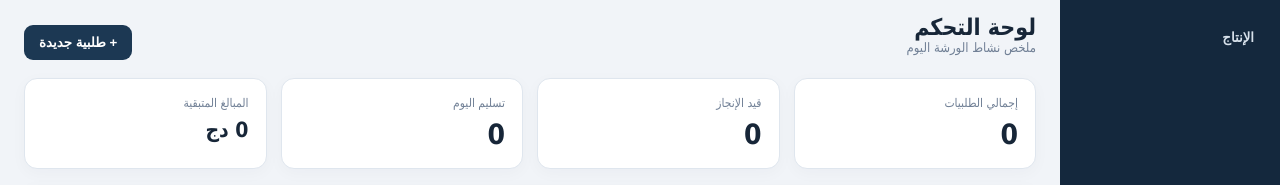
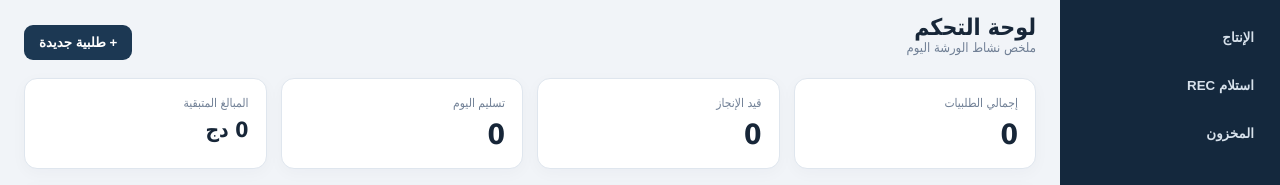
Before and after one commit to salimsmati55-cmyk/STEEL-DESIGN-ERP-ANDROID, a website: page v8/www/index.html in a window 1280 px wide. Shown: the part 264-449 px from the top of the page. Drawn offline with Linux system fonts and the light colour scheme.

Commit message:
Add REC and inventory navigation to V8

```diff
--- a/v8/www/index.html
+++ b/v8/www/index.html
@@ -1,5 +1,5 @@
 <!doctype html>
 <html lang="ar" dir="rtl"><head><meta charset="utf-8"><meta name="viewport" content="width=device-width,initial-scale=1,viewport-fit=cover"><meta name="theme-color" content="#102033"><link rel="manifest" href="./manifest.webmanifest"><title>STEEL DESIGN ERP V8</title><link rel="stylesheet" href="./styles.css"></head>
 <body><header class="topbar"><div class="brand"><div class="mark">SD</div><div><b>STEEL DESIGN ERP</b><small>V8 · إدارة الورشة</small></div></div><div class="top-actions"><span id="dbState" class="status">جارٍ فتح قاعدة البيانات…</span><button id="backupBtn" class="btn ghost">نسخة احتياطية</button><label class="btn ghost file-btn">استيراد<input id="restoreFile" type="file" accept="application/json"></label></div></header>
-<div class="layout"><aside class="sidebar"><button class="nav active" data-view="dashboard">لوحة التحكم</button><button class="nav" data-view="orders">الطلبيات</button><button class="nav" data-view="newOrder">طلبية جديدة</button><button class="nav" data-view="customers">الزبائن</button><button class="nav" data-view="production">الإنتاج</button><div class="side-note">نسخة محلية أولية<br>البيانات تحفظ على هذا الجهاز</div></aside><main id="app" class="main"><div class="loading">يتم تجهيز مساحة العمل…</div></main></div>
+<div class="layout"><aside class="sidebar"><button class="nav active" data-view="dashboard">لوحة التحكم</button><button class="nav" data-view="orders">الطلبيات</button><button class="nav" data-view="newOrder">طلبية جديدة</button><button class="nav" data-view="customers">الزبائن</button><button class="nav" data-view="production">الإنتاج</button><button class="nav" data-view="receiving">استلام REC</button><button class="nav" data-view="inventory">المخزون</button><div class="side-note">نسخة محلية أولية<br>البيانات تحفظ على هذا الجهاز</div></aside><main id="app" class="main"><div class="loading">يتم تجهيز مساحة العمل…</div></main></div>
 <script type="module" src="./app.js"></script></body></html>
```
